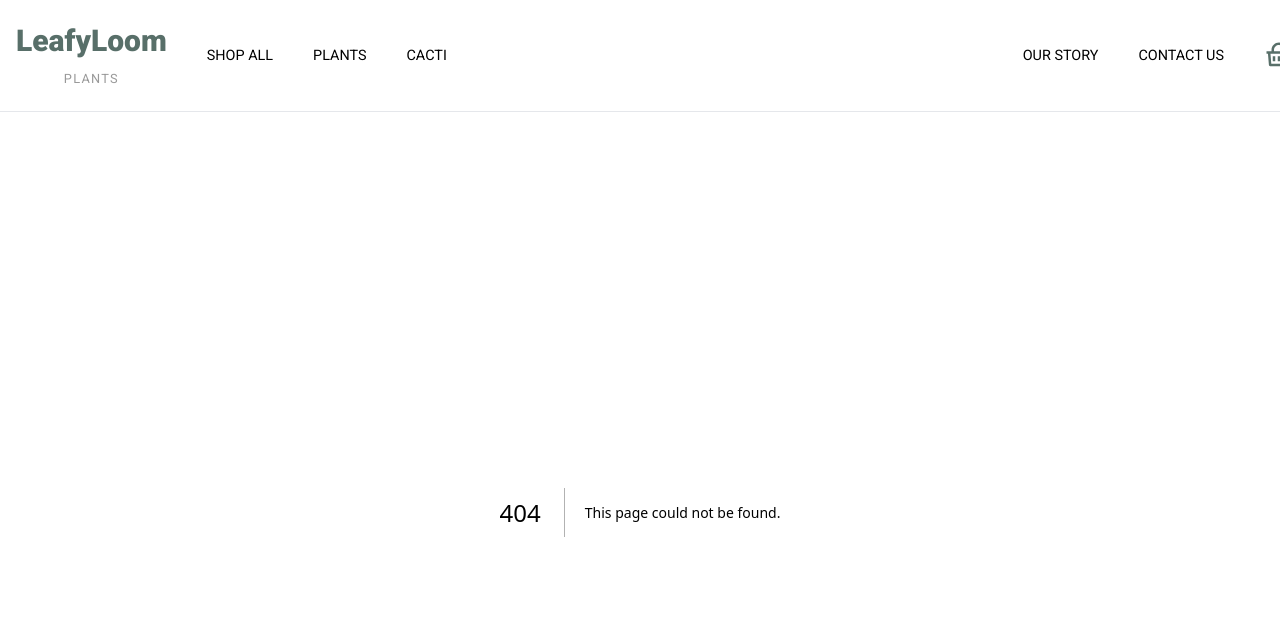
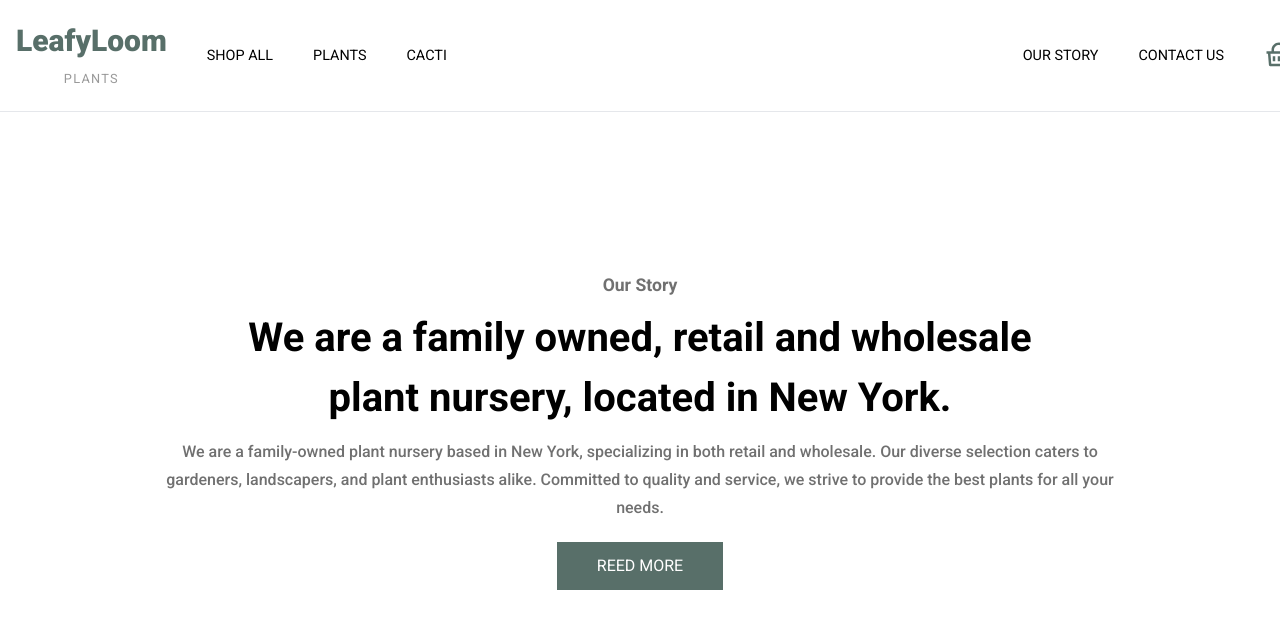
Before and after one commit to Hossain-A1/leafyloom-client, a Next.js app: page /our-story in a window 1280 px wide. Before the commit this address had no page. Shown: the top 628 px of the page. Built offline with nearby package versions, Linux system fonts and the light colour scheme.

Commit message:
story added

```diff
--- a/app/globals.css
+++ b/app/globals.css
@@ -33,15 +33,15 @@ html {
 /* typography */
 
 span{
-  @apply text-sm font-semibold text-dark/70 capitalize
+  @apply text-[1.1rem] font-semibold text-dark/70 capitalize
 }
 
 h1{
   @apply text-6xl  max-md:text-4xl  font-extrabold
 }
 h2{
-  @apply text-[2.5rem]  max-md:text-[1.7rem] text-center font-extrabold
+  @apply text-[2.5rem]  max-md:text-[1.7rem] text-center font-bold
 }
 p{
-  @apply text-lg max-md:text-center font-medium
+  @apply text-[1rem] leading-7 max-md:text-center text-dark/70 font-[500]
 }
--- /dev/null
+++ b/app/our-story/page.tsx
@@ -0,0 +1,11 @@
+import OurStory from "@/components/OurStory";
+
+
+export default function OurStoryPage() {
+  return (
+    <main className='sp container'>
+
+      <OurStory />
+    </main>
+  );
+}
--- a/app/page.tsx
+++ b/app/page.tsx
@@ -1,11 +1,16 @@
 import Hero from "@/components/Hero";
 import SpecialOffer from "@/components/SpecialOffer";
+import ShopPage from "./shop/page";
+import OurStory from "@/components/OurStory";
+import OurStoryPage from "./our-story/page";
 
 export default function HomePage() {
   return (
     <main>
       <Hero/>
       <SpecialOffer/>
+      <ShopPage/>
+      <OurStoryPage/>
     </main>
   )
 }
--- /dev/null
+++ b/app/shop/page.tsx
@@ -0,0 +1,12 @@
+import SectionTitle from "@/components/shared/SectionTitle";
+import React from "react";
+
+export default function ShopPage() {
+  return (
+    <main className='sp container'>
+      <div>
+        <SectionTitle subtitle='shop' title='Most Popular Plants' />
+      </div>
+    </main>
+  );
+}
--- a/components/Hero.tsx
+++ b/components/Hero.tsx
@@ -22,7 +22,7 @@ export default function Hero() {
             </div>
             <Link
               href='/'
-              className='uppercase py-3 block px-10 bg-btn_bg text-light'
+              className='uppercase py-3 block px-10 bg-btn_bg text-light  hover:bg-btn_bg/85 eq'
             >
               {" "}
               Add to Cart
@@ -30,7 +30,7 @@ export default function Hero() {
           </div>
         </div>
         <div className='relative h-full lg:w-[50vw] w-full '>
-          <figure className='absolute max-sm:h-72 max-sm:w-52 z-30 left-1/2 top-1/2 transform -translate-x-1/2 -translate-y-1/2 sm:top-[50vh] max-sm:top-52 sm:h-[30rem] sm:w-[30rem] md:top-5 md:h-80 md:w-80 lg:h-[30rem] lg:w-[30rem] lg:top-60 xl:top-1/2'>
+          <figure className='absolute max-sm:h-72 max-sm:w-52 z-30 left-1/2 top-1/2 transform -translate-x-1/2 -translate-y-1/2 sm:top-[50vh] max-sm:top-52 sm:h-[30rem] sm:w-[30rem] md:top-5 md:h-80 md:w-80 lg:h-[30rem] lg:w-[25rem] lg:top-60 xl:top-1/2'>
             <Image
               src='/images/plant_hero.png'
               alt='hero image'
@@ -40,10 +40,10 @@ export default function Hero() {
               className='h-full w-full object-fill'
             />
           </figure>
-          <div className='absolute max-sm:top-32 left-1/2 -translate-x-[48%] z-10 max-sm:h-40 max-sm:w-40 rounded-full bg-gradient-to-tr from-light to bg-green sm:h-80 sm:w-80 sm:top-[30vh] sm:left-[55%] md:h-52 md:w-52  md:-top-20 lg:w-[16rem] lg:h-[16rem] lg:top-28 xl:top-1/2 xl:-translate-y-1/2'></div>
+          <div className='absolute max-sm:top-32 left-1/2 -translate-x-[48%] z-10 max-sm:h-40 max-sm:w-40 rounded-full bg-gradient-to-tr from-light to bg-green sm:h-80 sm:w-80 sm:top-[30vh] sm:left-[55%] md:h-52 md:w-52  md:-top-20 lg:w-[18rem] lg:h-[18rem] lg:left-1/2 lg:top-28 xl:top-1/2 xl:-translate-y-1/2'></div>
           <div
             className='absolute  z-20 max-sm:left-1/2 max-sm:-translate-x-24  max-sm:top-52
-  max-sm:transform max-sm:h-24 max-sm:w-24 rounded-full bg-gradient-to-tr from-light to bg-btn_bg sm:h-48 sm:w-48 sm:top-[50vh] sm:left-40 md:h-28 md:w-28 md:top-5 md:left-16 lg:top-60 lg:left-20  lg:h-40 lg:w-40 xl:left-36 xl:top-1/2'
+  max-sm:transform max-sm:h-24 max-sm:w-24 rounded-full bg-gradient-to-tl from-light to bg-btn_bg sm:h-48 sm:w-48 sm:top-[50vh] sm:left-40 md:h-28 md:w-28 md:top-5 md:left-16 max-xl:top-80 lg:top-60 lg:left-16  lg:h-40 lg:w-40  xl:left-36 xl:top-[22rem] 2xl:left-36 2xl:top-[42rem]'
           ></div>
         </div>
       </div>
--- /dev/null
+++ b/components/OurStory.tsx
@@ -0,0 +1,34 @@
+import SectionTitle from "@/components/shared/SectionTitle";
+import Link from "next/link";
+export default function OurStory() {
+  return (
+    <section className=''>
+      <div className=' flex flex-col items-center gap-2.5'>
+        <div className='lg:w-[50rem] w-full'>
+          <SectionTitle
+            subtitle='Our story'
+            title='We are a family owned, retail and wholesale plant nursery, located in New York.'
+          />
+        </div>
+        <div className='lg:w-[60rem] w-full flex flex-col items-center gap-2.5 lg:text-center text-start '>
+          <p>
+            We are a family-owned plant nursery based in New York, specializing
+            in both retail and wholesale. Our diverse selection caters to
+            gardeners, landscapers, and plant enthusiasts alike. Committed to
+            quality and service, we strive to provide the best plants for all
+            your needs.
+          </p>
+
+       <div className="mt-2.5">
+       <Link
+            href='/our-story'
+            className='uppercase flex items-center justify-center py-3 px-10 bg-btn_bg text-light text-center w-46 h-auto hover:bg-btn_bg/85 eq'
+          >
+            reed more
+          </Link>
+       </div>
+        </div>
+      </div>
+    </section>
+  );
+}
--- a/components/shared/SectionTitle.tsx
+++ b/components/shared/SectionTitle.tsx
@@ -7,7 +7,7 @@ interface SectionTitleProps {
 
 function SectionTitle({ subtitle, title }: SectionTitleProps): JSX.Element {
   return (
-    <div className='flex flex-col gap-5 items-center'>
+    <div className='flex flex-col gap-2.5 items-center lg:mt-20'>
       <span>{subtitle}</span>
       <h2>{title}</h2>
     </div>
```
